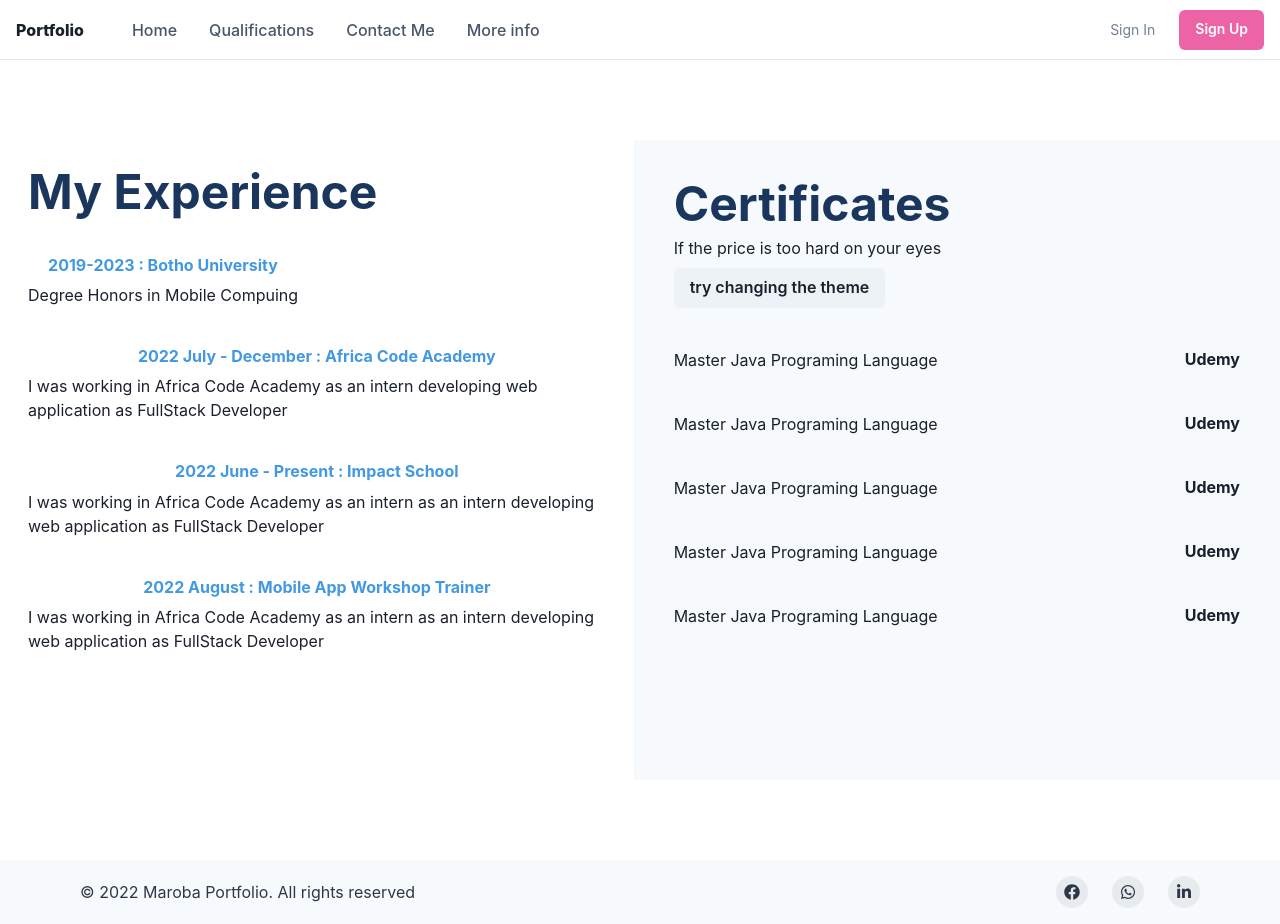
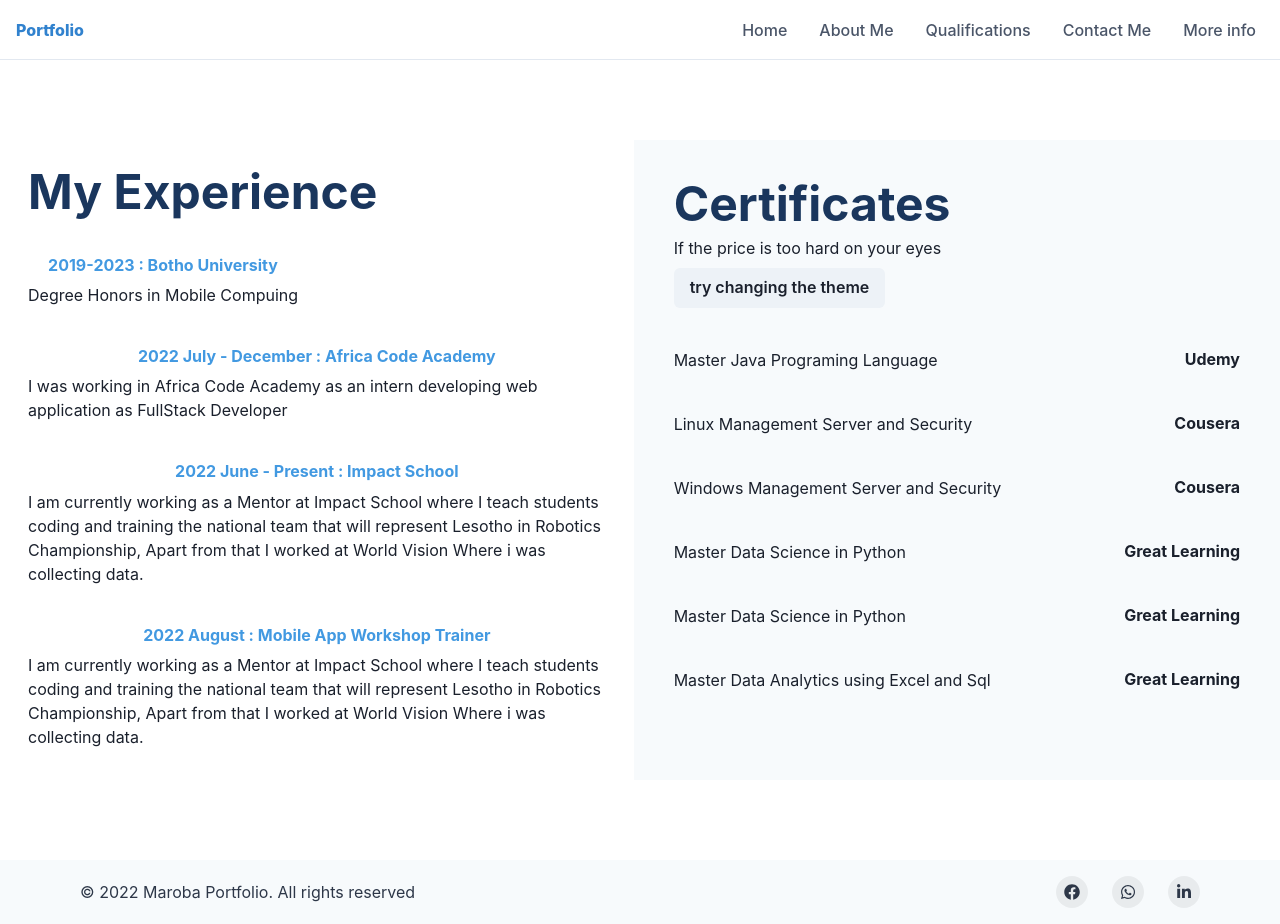
Before and after one commit to Coffee58511867/farmer-nav, a React (Create React App) app: page /qual in a window 1280 px wide. Built offline with nearby package versions, Linux system fonts and the light colour scheme.

Commit message:
Added Navbar

```diff
--- a/src/components/Header.tsx
+++ b/src/components/Header.tsx
@@ -14,6 +14,7 @@ import {
     useColorModeValue,
     useBreakpointValue,
     useDisclosure,
+    Spacer,
   } from '@chakra-ui/react';
   import {
     HamburgerIcon,
@@ -55,41 +56,17 @@ import {
             <Text
               textAlign={useBreakpointValue({ base: 'center', md: 'left' })}
               fontFamily={'heading'}
+              fontSize="md"
               fontWeight={800}
-              color={useColorModeValue('gray.800', 'white')}>
+              color="blue.500">
               Portfolio
             </Text>
+            <Spacer/>
 
             <Flex display={{ base: 'none', md: 'flex' }} ml={10}>
               <DesktopNav />
             </Flex>
           </Flex>
-
-          <Stack
-            flex={{ base: 1, md: 0 }}
-            justify={'flex-end'}
-            direction={'row'}
-            spacing={6}>
-            <Button
-              as={'a'}
-              fontSize={'sm'}
-              fontWeight={400}
-              variant={'link'}
-              href={'#'}>
-              Sign In
-            </Button>
-            <Button
-              display={{ base: 'none', md: 'inline-flex' }}
-              fontSize={'sm'}
-              fontWeight={600}
-              color={'white'}
-              bg={'pink.400'}
-              _hover={{
-                bg: 'pink.300',
-              }}>
-              Sign Up
-            </Button>
-          </Stack>
         </Flex>
 
         <Collapse in={isOpen} animateOpacity>
@@ -268,6 +245,10 @@ import {
       ],
     },
     {
+      label: 'About Me',
+      href: '/about',
+    },
+    {
       label: 'Qualifications',
       children: [
         {
--- a/src/components/Qualifications.tsx
+++ b/src/components/Qualifications.tsx
@@ -31,11 +31,13 @@ const Payment = () => {
             </VStack>
             <VStack>
             <Heading size= "sm" color="blue.400">2022 June - Present : Impact School </Heading>
-            <Text>I was working in Africa Code Academy as an intern  as an intern developing web application as FullStack Developer</Text>
+            <Text>I am currently working as a Mentor at Impact School where I teach students coding and training the national team that will
+         represent Lesotho in Robotics Championship, Apart from that I worked at World Vision Where i was collecting data.</Text>
             </VStack>
             <VStack>
             <Heading size= "sm" color="blue.400">2022 August : Mobile App Workshop Trainer</Heading>
-            <Text>I was working in Africa Code Academy as an intern  as an intern developing web application as FullStack Developer</Text>
+            <Text>I am currently working as a Mentor at Impact School where I teach students coding and training the national team that will
+         represent Lesotho in Robotics Championship, Apart from that I worked at World Vision Where i was collecting data.</Text>
             </VStack>
 
           </VStack>
@@ -57,22 +59,26 @@ const Payment = () => {
                <Heading size="sm">Udemy</Heading>
             </HStack>
             <HStack justifyContent="space-between" w="full">
-            <Text>Master Java Programing Language</Text>
-               <Heading size="sm">Udemy</Heading>
+            <Text>Linux Management Server and Security</Text>
+               <Heading size="sm">Cousera</Heading>
             </HStack>
 
 
             <HStack justifyContent="space-between" w="full">
-            <Text>Master Java Programing Language</Text>
-               <Heading size="sm">Udemy</Heading>
+            <Text>Windows Management Server and Security</Text>
+               <Heading size="sm">Cousera</Heading>
             </HStack>
             <HStack justifyContent="space-between" w="full">
-            <Text>Master Java Programing Language</Text>
-               <Heading size="sm">Udemy</Heading>
+            <Text>Master Data Science in Python</Text>
+               <Heading size="sm">Great Learning</Heading>
             </HStack>
             <HStack justifyContent="space-between" w="full">
-            <Text>Master Java Programing Language</Text>
-               <Heading size="sm">Udemy</Heading>
+            <Text>Master Data Science in Python</Text>
+               <Heading size="sm">Great Learning</Heading>
+            </HStack>
+            <HStack justifyContent="space-between" w="full">
+            <Text>Master Data Analytics using Excel and Sql</Text>
+               <Heading size="sm">Great Learning</Heading>
             </HStack>
 
           </VStack>
```
